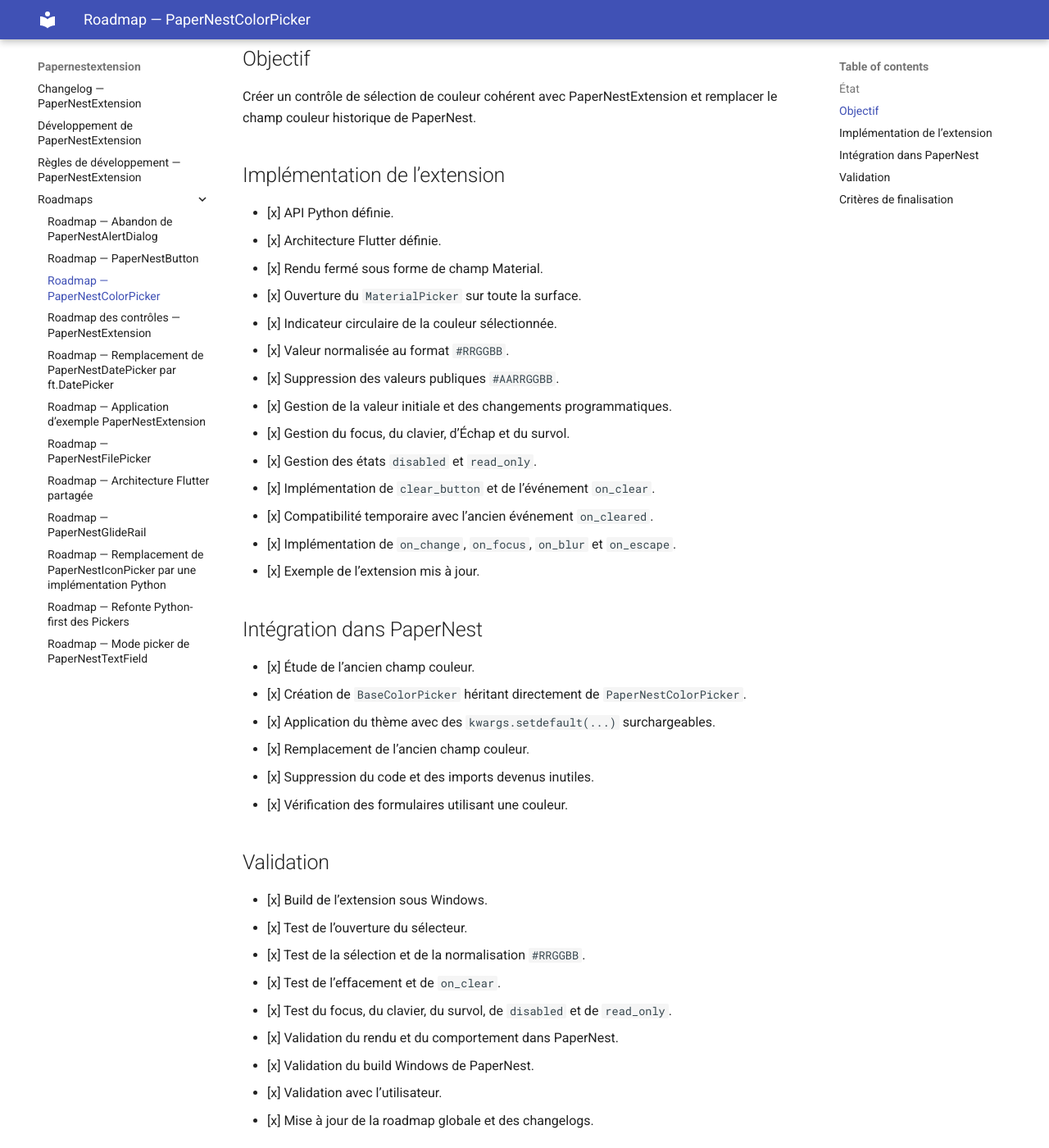
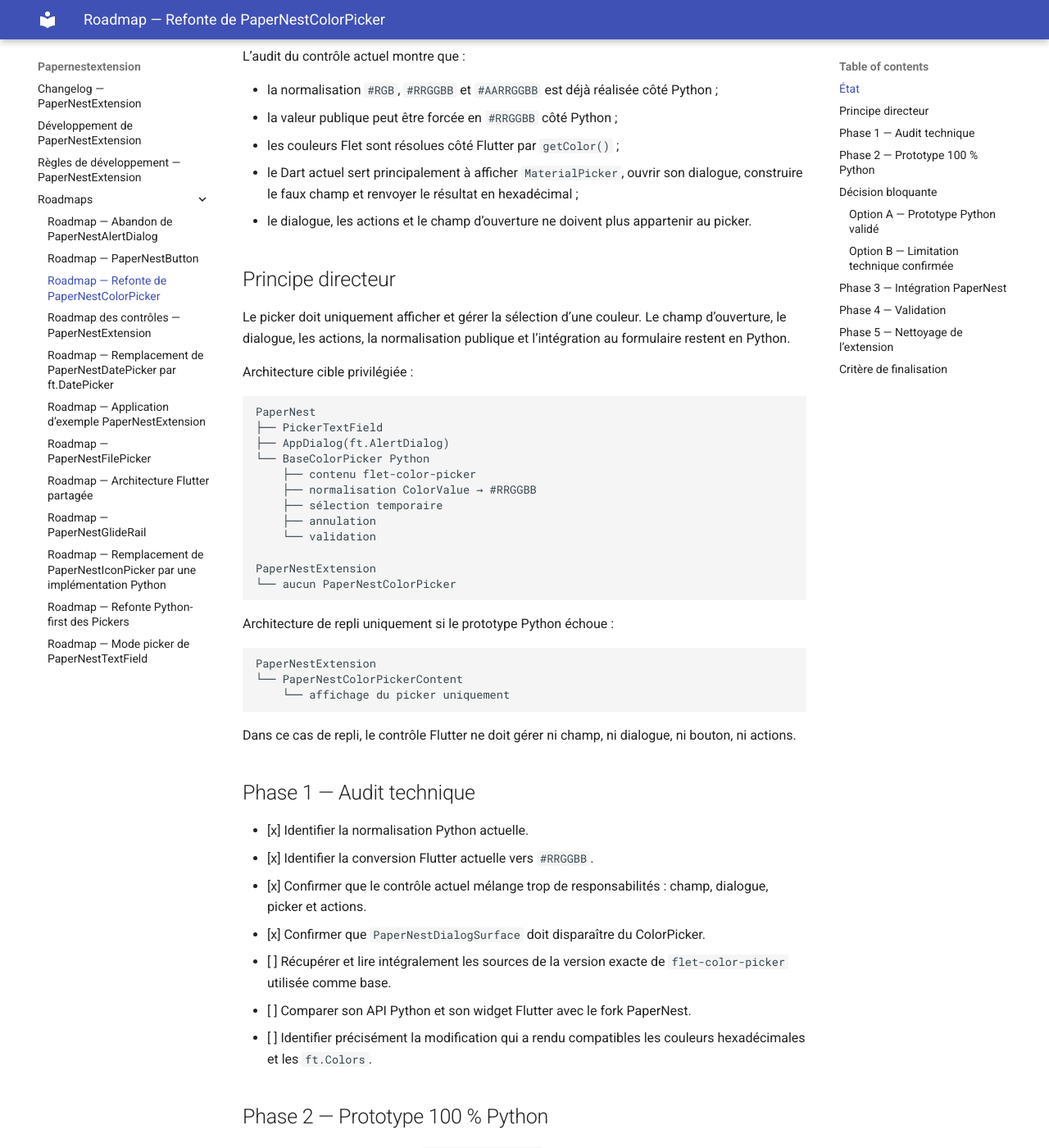
Before and after one commit to Drenae/PaperNestExtension, an MkDocs documentation site: the page built from docs/roadmaps/ROADMAP_COLOR_PICKER.md, in a window 1280 px wide and 1400 px high, scrolled down 242 px. Shown: the whole window at 82% size. Built offline with MkDocs 1.6.1 and Material for MkDocs 9.7.7, drawn with Linux system fonts in a browser that asks for light colours; some of the changed text lies outside the part shown.

Commit message:
docs: redefine ColorPicker roadmap around Python wrapper feasibility

````diff
--- a/docs/roadmaps/ROADMAP_COLOR_PICKER.md
+++ b/docs/roadmaps/ROADMAP_COLOR_PICKER.md
@@ -1,51 +1,120 @@
-# Roadmap — PaperNestColorPicker
+# Roadmap — Refonte de PaperNestColorPicker
 
 ## État
 
-La roadmap `PaperNestColorPicker` est terminée.
+**Décision non encore définitive : la suppression du fork Flutter dépend de la validation d’un prototype Python fondé sur `flet-color-picker`.**
 
-## Objectif
+L’audit du contrôle actuel montre que :
 
-Créer un contrôle de sélection de couleur cohérent avec PaperNestExtension et remplacer le champ couleur historique de PaperNest.
+- la normalisation `#RGB`, `#RRGGBB` et `#AARRGGBB` est déjà réalisée côté Python ;
+- la valeur publique peut être forcée en `#RRGGBB` côté Python ;
+- les couleurs Flet sont résolues côté Flutter par `getColor()` ;
+- le Dart actuel sert principalement à afficher `MaterialPicker`, ouvrir son dialogue, construire le faux champ et renvoyer le résultat en hexadécimal ;
+- le dialogue, les actions et le champ d’ouverture ne doivent plus appartenir au picker.
 
-## Implémentation de l’extension
+## Principe directeur
 
-- [x] API Python définie.
-- [x] Architecture Flutter définie.
-- [x] Rendu fermé sous forme de champ Material.
-- [x] Ouverture du `MaterialPicker` sur toute la surface.
-- [x] Indicateur circulaire de la couleur sélectionnée.
-- [x] Valeur normalisée au format `#RRGGBB`.
-- [x] Suppression des valeurs publiques `#AARRGGBB`.
-- [x] Gestion de la valeur initiale et des changements programmatiques.
-- [x] Gestion du focus, du clavier, d’Échap et du survol.
-- [x] Gestion des états `disabled` et `read_only`.
-- [x] Implémentation de `clear_button` et de l’événement `on_clear`.
-- [x] Compatibilité temporaire avec l’ancien événement `on_cleared`.
-- [x] Implémentation de `on_change`, `on_focus`, `on_blur` et `on_escape`.
-- [x] Exemple de l’extension mis à jour.
+Le picker doit uniquement afficher et gérer la sélection d’une couleur. Le champ d’ouverture, le dialogue, les actions, la normalisation publique et l’intégration au formulaire restent en Python.
 
-## Intégration dans PaperNest
+Architecture cible privilégiée :
 
-- [x] Étude de l’ancien champ couleur.
-- [x] Création de `BaseColorPicker` héritant directement de `PaperNestColorPicker`.
-- [x] Application du thème avec des `kwargs.setdefault(...)` surchargeables.
-- [x] Remplacement de l’ancien champ couleur.
-- [x] Suppression du code et des imports devenus inutiles.
-- [x] Vérification des formulaires utilisant une couleur.
+```text
+PaperNest
+├── PickerTextField
+├── AppDialog(ft.AlertDialog)
+└── BaseColorPicker Python
+    ├── contenu flet-color-picker
+    ├── normalisation ColorValue → #RRGGBB
+    ├── sélection temporaire
+    ├── annulation
+    └── validation
 
-## Validation
+PaperNestExtension
+└── aucun PaperNestColorPicker
+```
 
-- [x] Build de l’extension sous Windows.
-- [x] Test de l’ouverture du sélecteur.
-- [x] Test de la sélection et de la normalisation `#RRGGBB`.
-- [x] Test de l’effacement et de `on_clear`.
-- [x] Test du focus, du clavier, du survol, de `disabled` et de `read_only`.
-- [x] Validation du rendu et du comportement dans PaperNest.
-- [x] Validation du build Windows de PaperNest.
-- [x] Validation avec l’utilisateur.
-- [x] Mise à jour de la roadmap globale et des changelogs.
+Architecture de repli uniquement si le prototype Python échoue :
 
-## Critères de finalisation
+```text
+PaperNestExtension
+└── PaperNestColorPickerContent
+    └── affichage du picker uniquement
+```
 
-`PaperNestColorPicker` est implémenté, intégré et validé sous Windows. L’ancien champ couleur a été supprimé et le contrôle est utilisé dans tous les parcours réels de PaperNest.
+Dans ce cas de repli, le contrôle Flutter ne doit gérer ni champ, ni dialogue, ni bouton, ni actions.
+
+## Phase 1 — Audit technique
+
+- [x] Identifier la normalisation Python actuelle.
+- [x] Identifier la conversion Flutter actuelle vers `#RRGGBB`.
+- [x] Confirmer que le contrôle actuel mélange trop de responsabilités : champ, dialogue, picker et actions.
+- [x] Confirmer que `PaperNestDialogSurface` doit disparaître du ColorPicker.
+- [ ] Récupérer et lire intégralement les sources de la version exacte de `flet-color-picker` utilisée comme base.
+- [ ] Comparer son API Python et son widget Flutter avec le fork PaperNest.
+- [ ] Identifier précisément la modification qui a rendu compatibles les couleurs hexadécimales et les `ft.Colors`.
+
+## Phase 2 — Prototype 100 % Python
+
+- [ ] Ajouter temporairement `flet-color-picker` au projet de test.
+- [ ] Construire le contenu du picker sans dialogue interne.
+- [ ] Accepter une valeur initiale de type `ColorValue`.
+- [ ] Accepter `#RGB`, `#RRGGBB`, `#AARRGGBB` et les valeurs issues de `ft.Colors`.
+- [ ] Normaliser la valeur publique en `#RRGGBB`.
+- [ ] Gérer une sélection temporaire distincte de la valeur finale.
+- [ ] Composer le dialogue avec `AppDialog`.
+- [ ] Ouvrir le dialogue depuis `PickerTextField`.
+- [ ] Vérifier l’annulation et la validation explicite.
+- [ ] Vérifier la mise à jour programmée de la valeur.
+
+## Décision bloquante
+
+Après le prototype :
+
+### Option A — Prototype Python validé
+
+- [ ] Supprimer complètement `PaperNestColorPicker` de l’extension.
+- [ ] Conserver toute la normalisation dans PaperNest.
+- [ ] Utiliser directement `flet-color-picker` comme dépendance de PaperNest.
+
+### Option B — Limitation technique confirmée
+
+- [ ] Conserver un contrôle Flutter minimal limité au contenu de sélection.
+- [ ] Supprimer tout le rendu de champ Material.
+- [ ] Supprimer l’ouverture du dialogue Flutter.
+- [ ] Supprimer les boutons Annuler/Valider Flutter.
+- [ ] Supprimer le focus, le clear button et les événements liés au faux champ.
+- [ ] Exposer uniquement la valeur temporaire et l’événement de changement.
+
+Aucune option ne sera implémentée définitivement avant validation de ce choix par l’utilisateur.
+
+## Phase 3 — Intégration PaperNest
+
+- [ ] Refaire `BaseColorPicker` autour de `PickerTextField`.
+- [ ] Composer le dialogue côté Python.
+- [ ] Préserver `normalize_value()` et le fallback métier.
+- [ ] Préserver la prévisualisation dynamique des catégories.
+- [ ] Migrer l’éditeur de classeur et de sous-catégorie.
+- [ ] Tester les valeurs existantes et invalides.
+
+## Phase 4 — Validation
+
+- [ ] Tester une valeur hexadécimale.
+- [ ] Tester une couleur Flet.
+- [ ] Tester une valeur `#AARRGGBB`.
+- [ ] Tester l’annulation et la validation.
+- [ ] Tester l’effacement.
+- [ ] Tester les changements programmatiques.
+- [ ] Valider `flet run --recursive`.
+- [ ] Valider le build Windows PaperNest.
+- [ ] Faire valider visuellement et fonctionnellement par l’utilisateur.
+
+## Phase 5 — Nettoyage de l’extension
+
+- [ ] Supprimer `PaperNestDialogSurface` lorsque plus aucun picker ne l’utilise.
+- [ ] Supprimer ou réduire le contrôle Flutter selon l’option validée.
+- [ ] Nettoyer les exports, les exemples et la documentation.
+- [ ] Compiler et valider PaperNestExtension après nettoyage.
+
+## Critère de finalisation
+
+La roadmap sera terminée lorsque la compatibilité hexadécimale et `ft.Colors` sera préservée avec la solution la plus simple possible, que le champ et le dialogue seront entièrement pilotés depuis Python, puis que le code Flutter inutile aura été supprimé.
````
